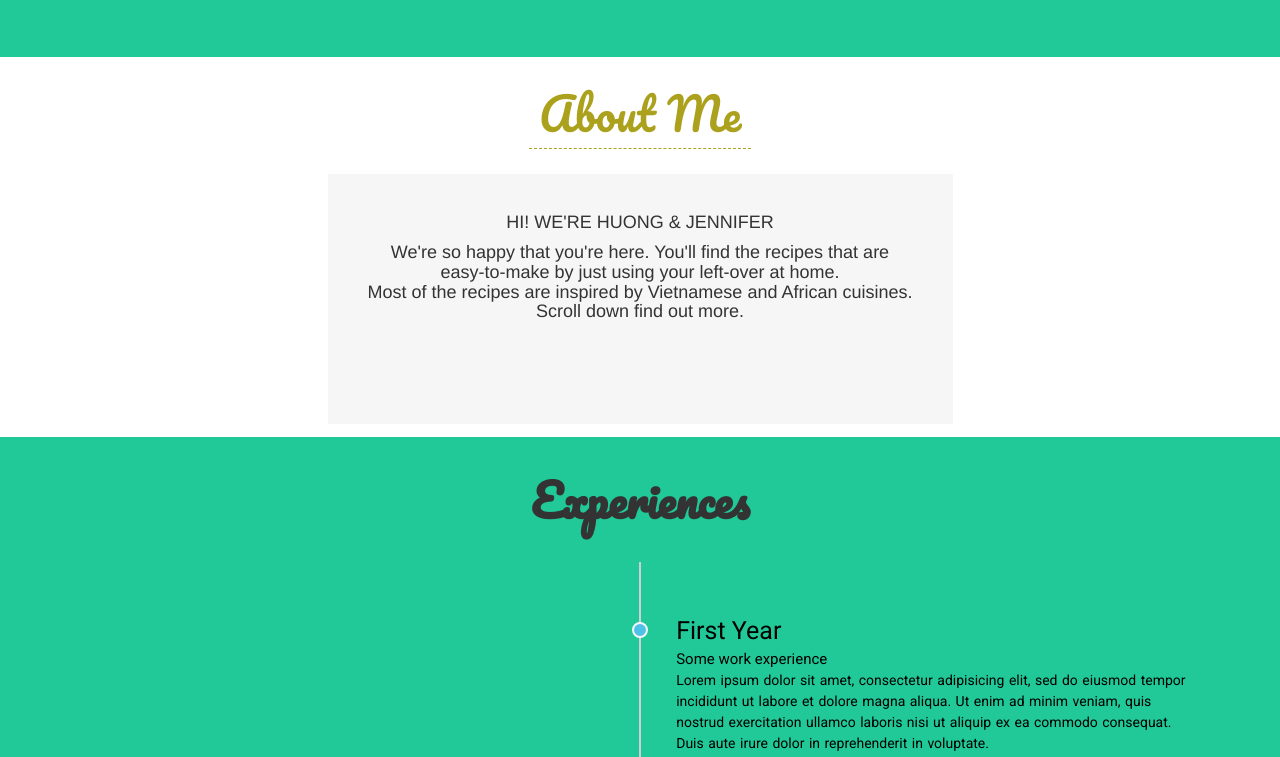
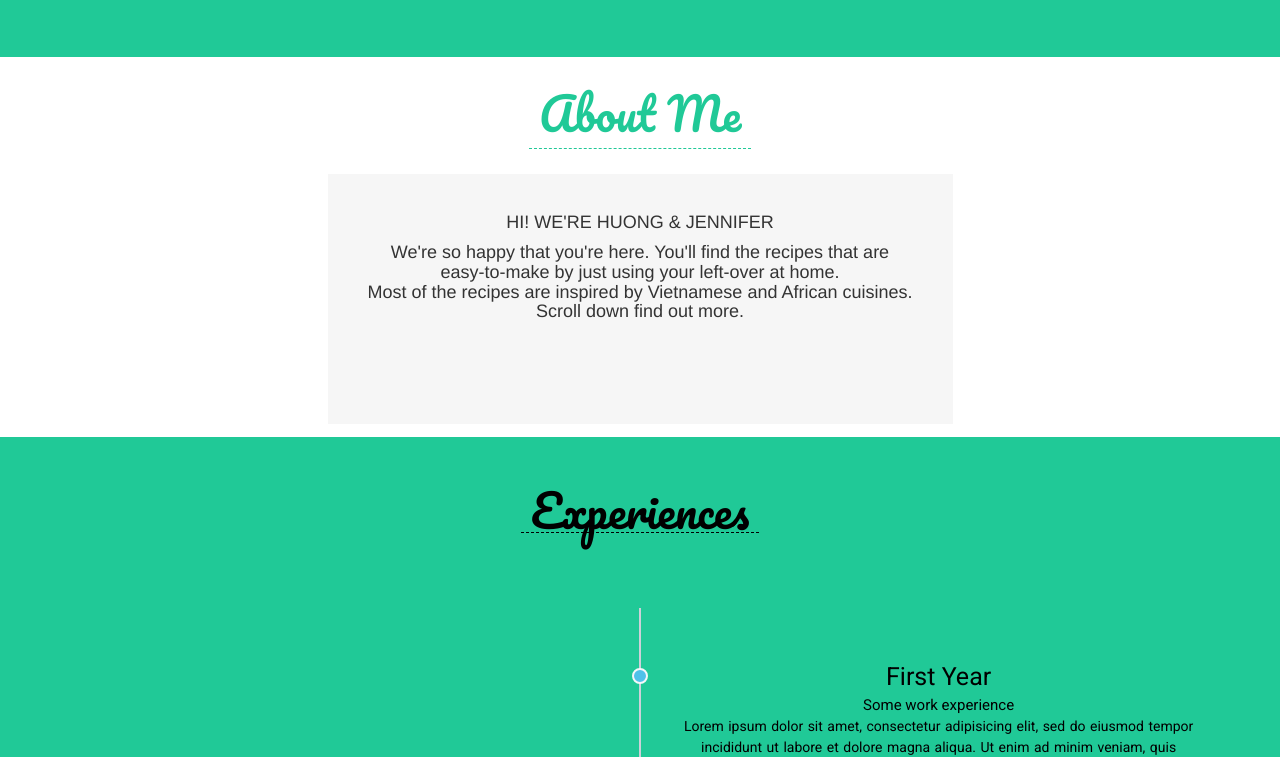
Before and after one commit to Huongg/Personal-Website---Huong-Nguyen, a plain HTML site: page www/index.html in a window 1280 px wide. Shown: the part 671-1428 px from the top of the page. Drawn offline with nearby package versions, Linux system fonts and the light colour scheme; a script that the page names is missing; a web font is replaced by a local one.

Commit message:
Changed the font style of h2-timeline

```diff
--- a/www/style.css
+++ b/www/style.css
@@ -339,7 +339,7 @@ header.masthead {
     display: inline-block;
     font-size: 45px;
     margin-bottom: 25px;
-    color: #aba11d;
+    color: #20c997;
     font-family: 'Pacifico', cursive;
 }
 
@@ -356,14 +356,17 @@ header.masthead {
    padding: 30px 0;
    font-family: 'Roboto', sans-serif;
    background-color: #20c997!important;
+   text-align: center!important;
 }
 
 .experience {
-   text-align: center;
-   font-family: 'Pacifico', cursive;
-   font-weight: bold;
-   font-weight: 600;
+   border-bottom: 1px dashed;
+   padding: 10px;
+   display: inline-block;
    font-size: 45px;
+    margin-bottom: 25px;
+    color: black;
+    font-family: 'Pacifico', cursive;
 }
 
 
```
